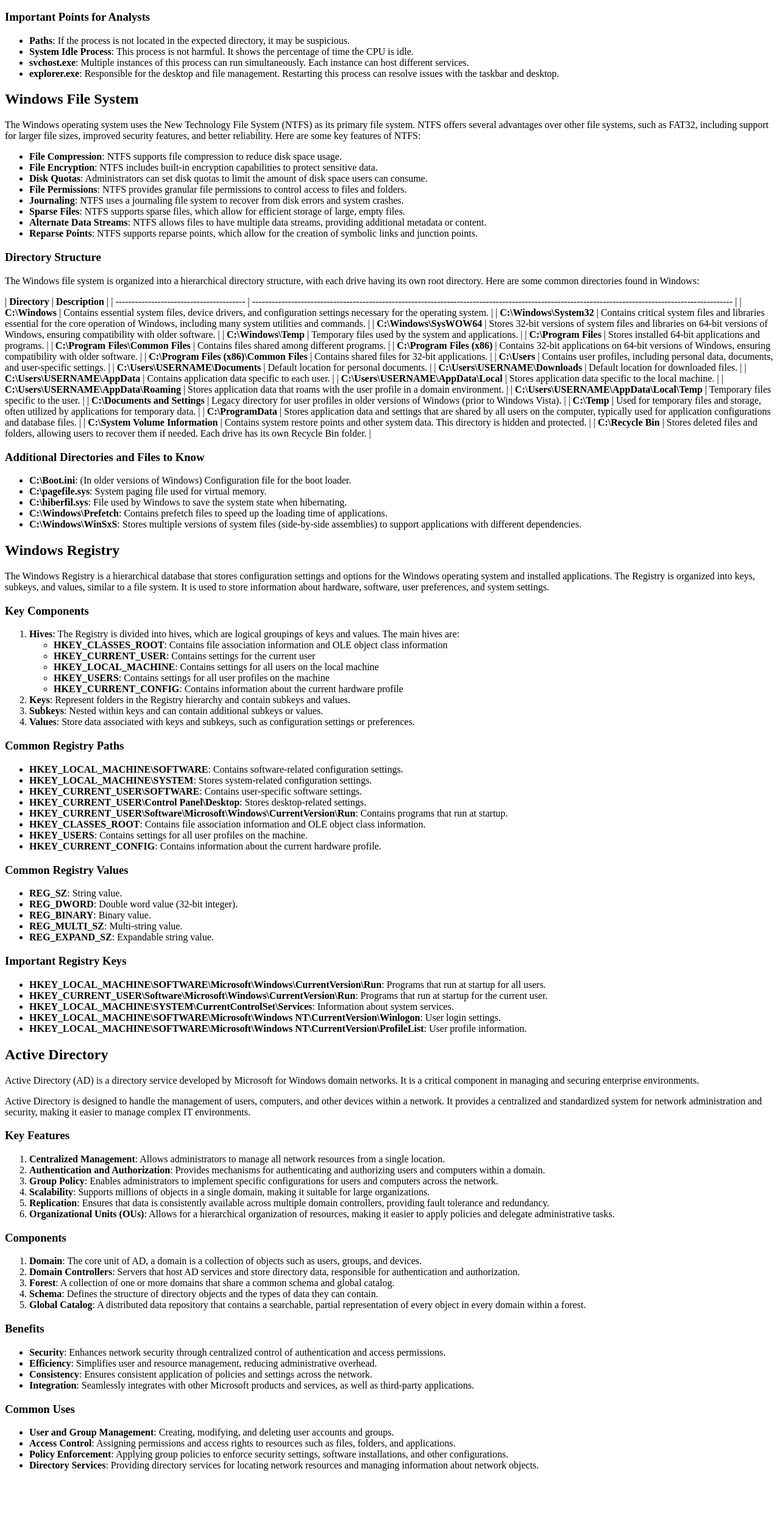
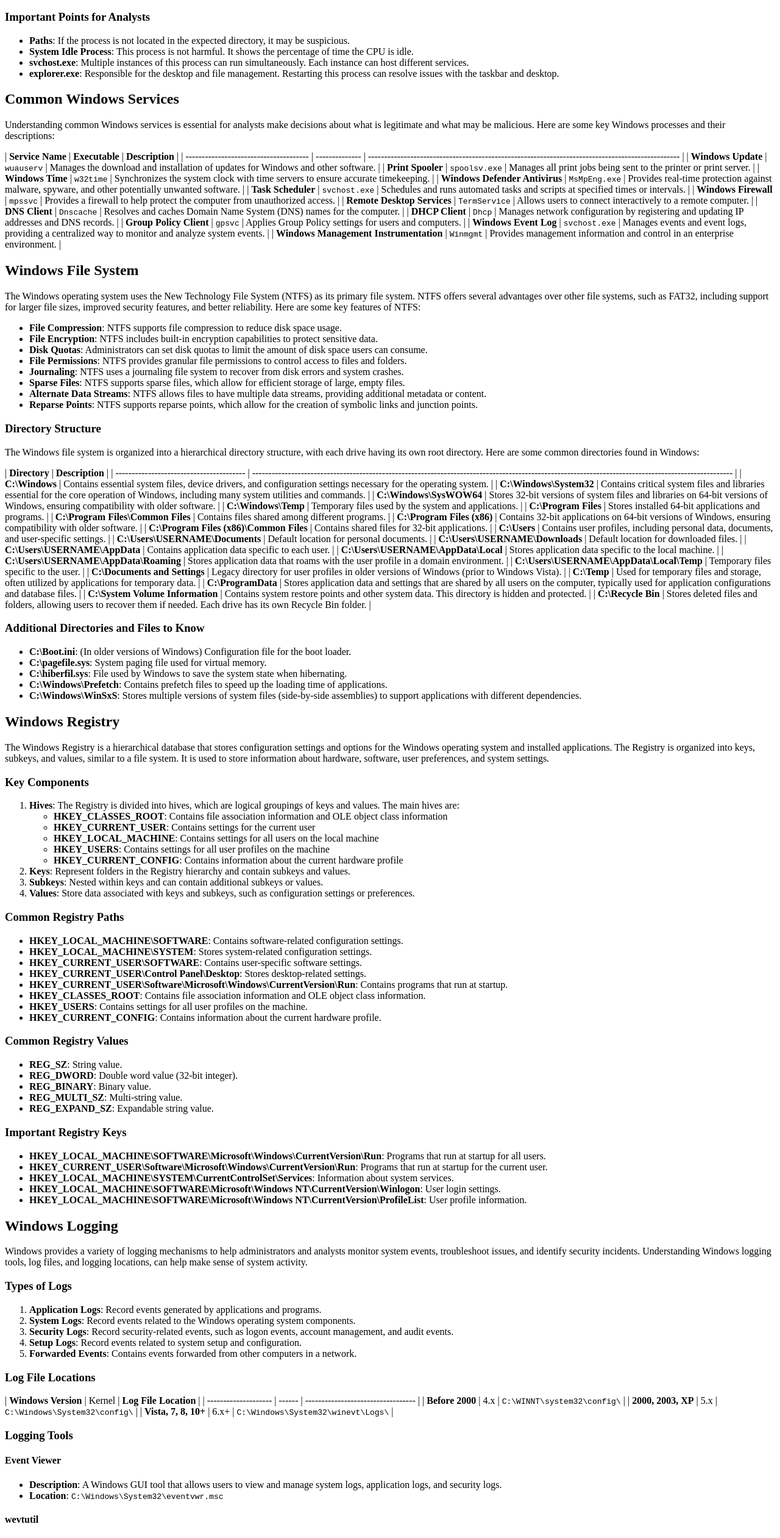
Before and after one commit to scissorhands26/lms, a Next.js app: page /c3/block01/windows-fundamentals in a window 1280 px wide. Shown: the part 1382-3904 px from the top of the page at 61% size. Before the commit the page ends 3810 px from the top, so only its background shows below. Built offline with nearby package versions, Linux system fonts and the light colour scheme.

Commit message:
Updated docs

```diff
--- a/pages/c3/block01/windows-fundamentals.mdx
+++ b/pages/c3/block01/windows-fundamentals.mdx
@@ -87,6 +87,25 @@
 - **System Idle Process**: This process is not harmful. It shows the percentage of time the CPU is idle.
 - **svchost.exe**: Multiple instances of this process can run simultaneously. Each instance can host different services.
 - **explorer.exe**: Responsible for the desktop and file management. Restarting this process can resolve issues with the taskbar and desktop.
+
+## Common Windows Services
+
+Understanding common Windows services is essential for analysts make decisions about what is legitimate and what may be malicious. Here are some key Windows processes and their descriptions:
+
+| **Service Name**                       | **Executable** | **Description**                                                                                  |
+| -------------------------------------- | -------------- | ------------------------------------------------------------------------------------------------ |
+| **Windows Update**                     | `wuauserv`     | Manages the download and installation of updates for Windows and other software.                 |
+| **Print Spooler**                      | `spoolsv.exe`  | Manages all print jobs being sent to the printer or print server.                                |
+| **Windows Time**                       | `w32time`      | Synchronizes the system clock with time servers to ensure accurate timekeeping.                  |
+| **Windows Defender Antivirus**         | `MsMpEng.exe`  | Provides real-time protection against malware, spyware, and other potentially unwanted software. |
+| **Task Scheduler**                     | `svchost.exe`  | Schedules and runs automated tasks and scripts at specified times or intervals.                  |
+| **Windows Firewall**                   | `mpssvc`       | Provides a firewall to help protect the computer from unauthorized access.                       |
+| **Remote Desktop Services**            | `TermService`  | Allows users to connect interactively to a remote computer.                                      |
+| **DNS Client**                         | `Dnscache`     | Resolves and caches Domain Name System (DNS) names for the computer.                             |
+| **DHCP Client**                        | `Dhcp`         | Manages network configuration by registering and updating IP addresses and DNS records.          |
+| **Group Policy Client**                | `gpsvc`        | Applies Group Policy settings for users and computers.                                           |
+| **Windows Event Log**                  | `svchost.exe`  | Manages events and event logs, providing a centralized way to monitor and analyze system events. |
+| **Windows Management Instrumentation** | `Winmgmt`      | Provides management information and control in an enterprise environment.                        |
 
 ## Windows File System
 
@@ -179,6 +198,59 @@
 - **HKEY_LOCAL_MACHINE\SOFTWARE\Microsoft\Windows NT\CurrentVersion\Winlogon**: User login settings.
 - **HKEY_LOCAL_MACHINE\SOFTWARE\Microsoft\Windows NT\CurrentVersion\ProfileList**: User profile information.
 
+## Windows Logging
+
+Windows provides a variety of logging mechanisms to help administrators and analysts monitor system events, troubleshoot issues, and identify security incidents. Understanding Windows logging tools, log files, and logging locations, can help make sense of system activity.
+
+### Types of Logs
+
+1. **Application Logs**: Record events generated by applications and programs.
+2. **System Logs**: Record events related to the Windows operating system components.
+3. **Security Logs**: Record security-related events, such as logon events, account management, and audit events.
+4. **Setup Logs**: Record events related to system setup and configuration.
+5. **Forwarded Events**: Contains events forwarded from other computers in a network.
+
+### Log File Locations
+
+| **Windows Version**  | Kernel | **Log File Location**              |
+| -------------------- | ------ | ---------------------------------- |
+| **Before 2000**      | 4.x    | `C:\WINNT\system32\config\`        |
+| **2000, 2003, XP**   | 5.x    | `C:\Windows\System32\config\`      |
+| **Vista, 7, 8, 10+** | 6.x+   | `C:\Windows\System32\winevt\Logs\` |
+
+### Logging Tools
+
+#### **Event Viewer**
+
+- **Description**: A Windows GUI tool that allows users to view and manage system logs, application logs, and security logs.
+- **Location**: `C:\Windows\System32\eventvwr.msc`
+
+#### **wevtutil**
+
+- **Description**: Command-line tool for managing event logs.
+- **Location**: `C:\Windows\System32\wevtutil.exe`
+
+#### **PowerShell**
+
+- **Description**: PowerShell cmdlets for managing event logs.
+- **Location**: `C:\Windows\System32\WindowsPowerShell\<VER>\powershell.exe`
+- **Cmdlets**: `Get-WinEvent`, `New-WinEvent`, `Remove-WinEvent`
+
+### Common Event IDs
+
+| **Event ID** | **Description**                                                       |
+| ------------ | --------------------------------------------------------------------- |
+| **1000**     | Application crash or error.                                           |
+| **4624**     | Successful user logon.                                                |
+| **4625**     | Failed user logon.                                                    |
+| **7045**     | Service installation or removal.                                      |
+| **6008**     | Unexpected shutdown or restart.                                       |
+| **4776**     | Account authentication failure.                                       |
+| **4688**     | A new process has been created.                                       |
+| **4720**     | A user account was created.                                           |
+| **4740**     | An account was locked out.                                            |
+| **5038**     | Code integrity determined that the image hash of a file is not valid. |
+
 ## Active Directory
 
 Active Directory (AD) is a directory service developed by Microsoft for Windows domain networks. It is a critical component in managing and securing enterprise environments.
```
